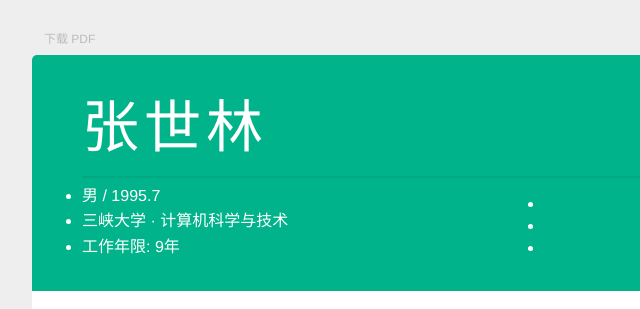
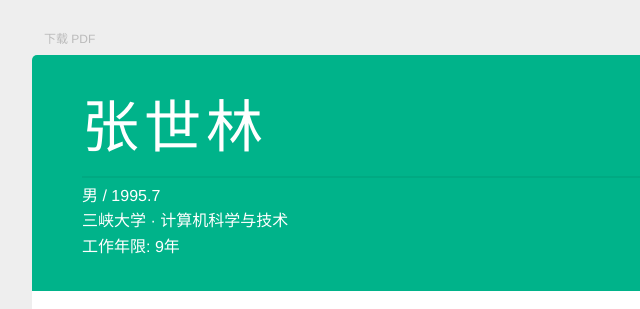
Before and after one commit to izzlins/resume_zhangshjlin, a website built with webpack: page src/index.html in a window 1280 px wide. Shown: the top 309 px of the page, 96-736 px from the left. Built offline with nearby package versions, Linux system fonts and the light colour scheme; files whose address does not match are found by name.

Commit message:
去掉原点

```diff
--- a/src/main.scss
+++ b/src/main.scss
@@ -456,3 +456,9 @@ a {
     height: 100%;
   }
 }
+
+.info ul,
+.contact ul {
+  list-style: none;
+  padding-left: 0;
+}
```
